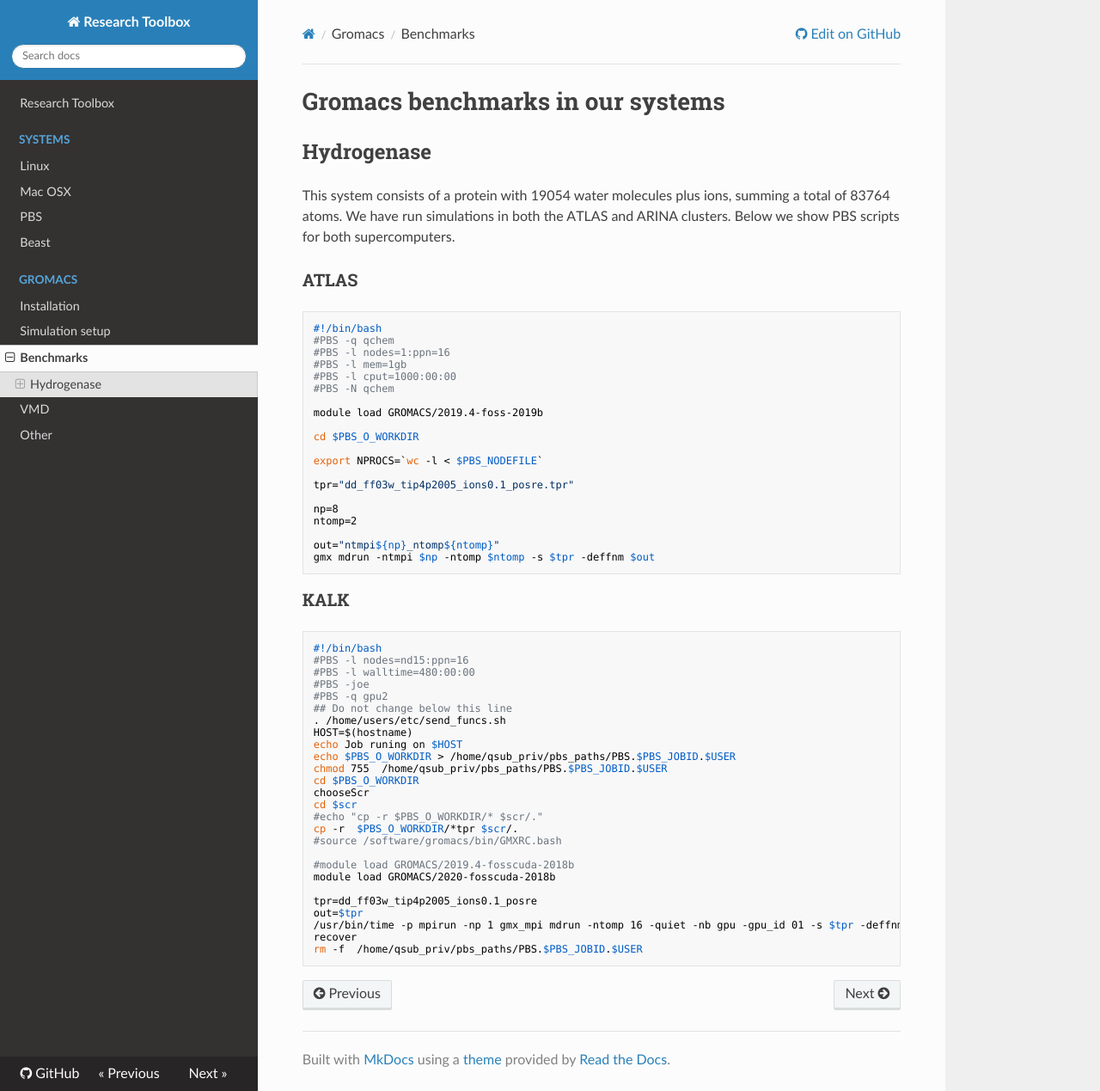
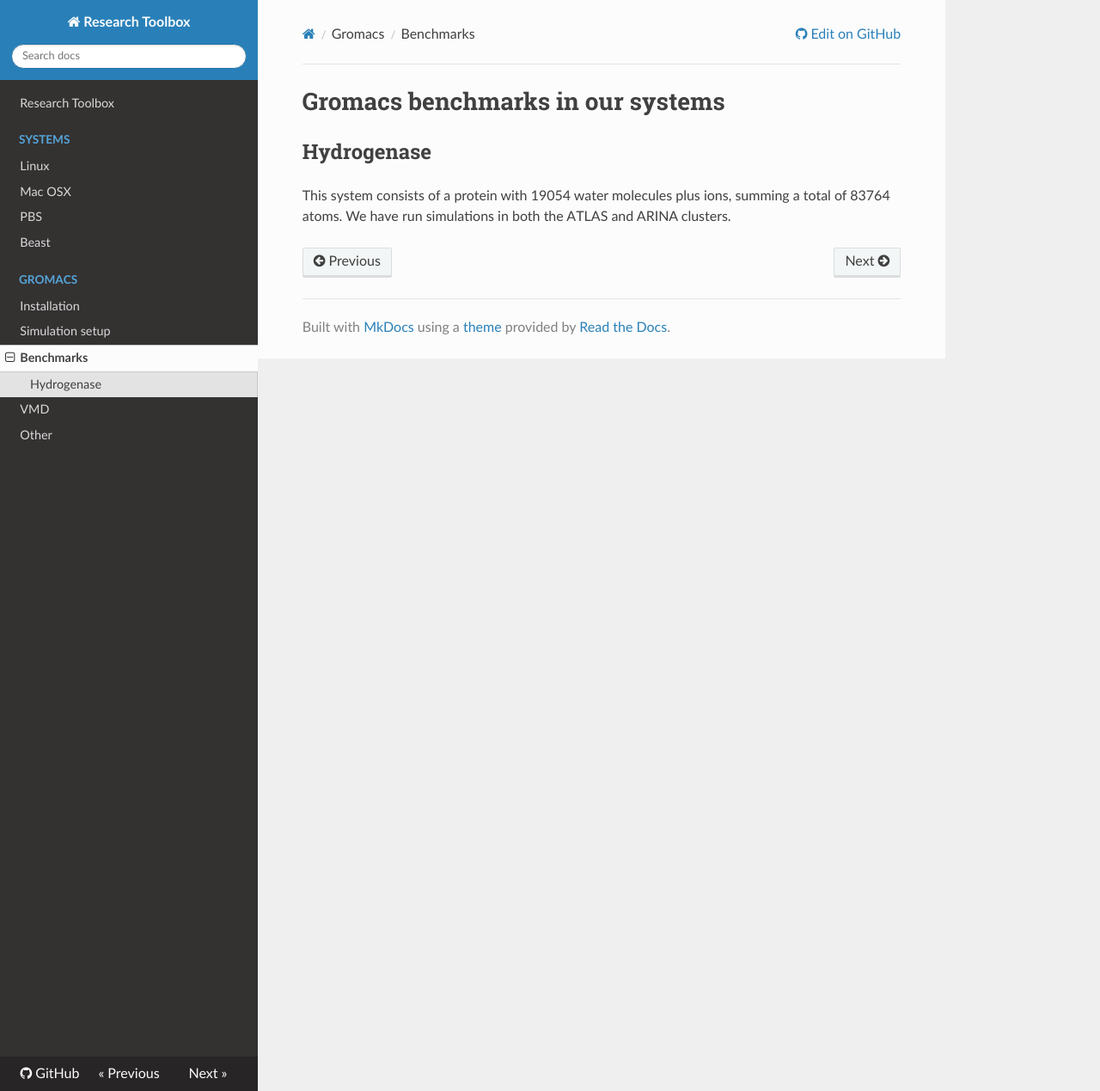
Before and after one commit to BioKT/ResDocs, an MkDocs documentation site: the page built from docs/Gromacs/benchmarks.md, in a window 1280 px wide and 1269 px high. Shown: the whole window at 86% size. Built offline with MkDocs 1.6.1, drawn with Linux system fonts in a browser that asks for light colours; nearby versions of some CDN libraries.

Commit message:
removes the scripts

````diff
--- a/docs/Gromacs/benchmarks.md
+++ b/docs/Gromacs/benchmarks.md
@@ -4,59 +4,3 @@
 This system consists of a protein with 19054 water molecules
 plus ions, summing a total of 83764 atoms. We have run
 simulations in both the ATLAS and ARINA clusters.
-Below we show PBS scripts for both supercomputers.
-
-### ATLAS
-
-```
-#!/bin/bash
-#PBS -q qchem
-#PBS -l nodes=1:ppn=16
-#PBS -l mem=1gb
-#PBS -l cput=1000:00:00
-#PBS -N qchem
-
-module load GROMACS/2019.4-foss-2019b
-
-cd $PBS_O_WORKDIR
-
-export NPROCS=`wc -l < $PBS_NODEFILE`
-
-tpr="dd_ff03w_tip4p2005_ions0.1_posre.tpr"
-
-np=8
-ntomp=2
-
-out="ntmpi${np}_ntomp${ntomp}"
-gmx mdrun -ntmpi $np -ntomp $ntomp -s $tpr -deffnm $out
-```
-
-### KALK
-```
-#!/bin/bash
-#PBS -l nodes=nd15:ppn=16
-#PBS -l walltime=480:00:00
-#PBS -joe
-#PBS -q gpu2
-## Do not change below this line
-. /home/users/etc/send_funcs.sh
-HOST=$(hostname)
-echo Job runing on $HOST
-echo $PBS_O_WORKDIR > /home/qsub_priv/pbs_paths/PBS.$PBS_JOBID.$USER
-chmod 755  /home/qsub_priv/pbs_paths/PBS.$PBS_JOBID.$USER
-cd $PBS_O_WORKDIR
-chooseScr
-cd $scr
-#echo "cp -r $PBS_O_WORKDIR/* $scr/."
-cp -r  $PBS_O_WORKDIR/*tpr $scr/.
-#source /software/gromacs/bin/GMXRC.bash
-
-#module load GROMACS/2019.4-fosscuda-2018b
-module load GROMACS/2020-fosscuda-2018b
-
-tpr=dd_ff03w_tip4p2005_ions0.1_posre
-out=$tpr
-/usr/bin/time -p mpirun -np 1 gmx_mpi mdrun -ntomp 16 -quiet -nb gpu -gpu_id 01 -s $tpr -deffnm $out > $PBS_JOBID.out
-recover
-rm -f  /home/qsub_priv/pbs_paths/PBS.$PBS_JOBID.$USER
-```
````
